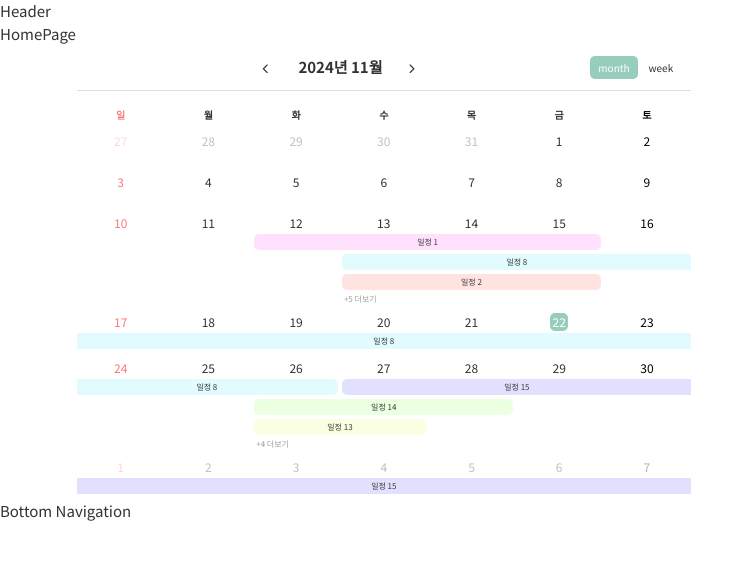
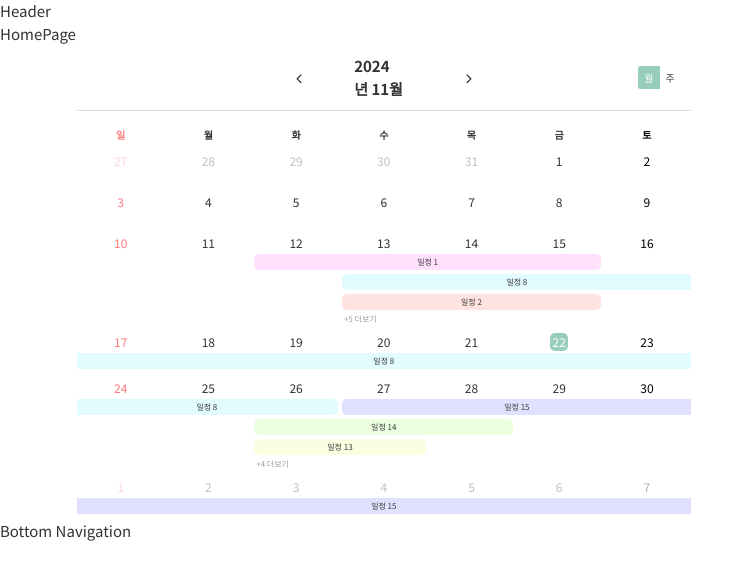
Before and after one commit to prgrms-web-devcourse-final-project/WEB1_1_ALL-I_FE, a React (Vite) app: page / in a window 1280 px wide. Shown: the top 580 px of the page, without its empty margins (0-753 px from the left). Built offline with nearby package versions, Linux system fonts and the light colour scheme; a web font is replaced by a local one.

Commit message:
design: 월간 뷰, 주간 뷰 버튼 내부 텍스트 및 스타일 변경

```diff
--- a/src/components/common/calendar/month/CalendarMonth.style.ts
+++ b/src/components/common/calendar/month/CalendarMonth.style.ts
@@ -16,11 +16,27 @@ export const CalendarWrapper = styled.div`
     border-bottom: 1px solid #ddd;
     margin-bottom: 10px !important;
 
+    display: flex;
+    justify-content: space-between;
+    align-items: center;
+
     /* 중앙 섹션 스타일링 */
     .fc-toolbar-chunk {
       display: flex;
       align-items: center;
-      gap: 8px; // 버튼과 제목 사이 간격
+      gap: 2rem; // 버튼과 제목 사이 간격
+    }
+
+    /* 각 섹션 자리 조정*/
+    .fc-toolbar-chunk {
+      flex: 1; /* 각 섹션에 동일한 공간 할당 */
+      justify-content: center;
+    }
+    .fc-toolbar-chunk:first-child {
+      justify-content: flex-start; /* 왼쪽 섹션 */
+    }
+    .fc-toolbar-chunk:last-child {
+      justify-content: flex-end; /* 오른쪽 섹션 */
     }
   }
 
@@ -198,31 +214,27 @@ export const CalendarWrapper = styled.div`
   /* 뷰 전환 버튼 스타일링 */
   .fc-dayGridMonth-button,
   .fc-dayGridWeek-button {
-    background: none !important;
-    border: none !important;
-    box-shadow: none !important;
-    color: var(--color-black) !important;
-    padding: 4px 8px !important;
-    font-size: var(--font-size-micro) !important;
+    background: none;
+    border: none;
+    box-shadow: none;
+    color: var(--color-gray-dark);
+    font-size: var(--font-size-micro-);
 
     &.fc-button-active {
       background: var(--color-primary) !important;
-      color: var(--color-white) !important;
-      border-radius: var(--border-radius-default) !important;
+      color: var(--color-white);
+      // border-radius: var(--border-radius-default);
     }
 
     &:focus {
-      box-shadow: none !important;
+      box-shadow: none;
+      background: transparent;
+      outline: none;
     }
 
     &:hover:not(.fc-button-active) {
-      background: var(--color-gray-light) !important;
-      border-radius: var(--border-radius-default) !important;
+      background: var(--color-primary);
+      // border-radius: var(--border-radius-default);
     }
   }
-
-  /* 버튼 그룹 스타일링 */
-  .fc-button-group {
-    gap: 4px;
-  }
 `;
--- a/src/components/common/calendar/month/CalendarMonth.tsx
+++ b/src/components/common/calendar/month/CalendarMonth.tsx
@@ -74,6 +74,10 @@ function CalendarMonth() {
               center: "prev title next", // 이전, 제목, 다음 버튼을 중앙에 모두 배치
               right: "dayGridMonth,dayGridWeek", // 월간/주간 전환 버튼 추가
             }}
+            buttonText={{
+              dayGridMonth: "월", // "Month"를 "월"로 변경
+              dayGridWeek: "주", // "Week"를 "주"로 변경
+            }}
             dayHeaderFormat={{ weekday: "short" }} // 요일 표시 형식
             // 이벤트 데이터 및 표시 설정
             events={events}
```
